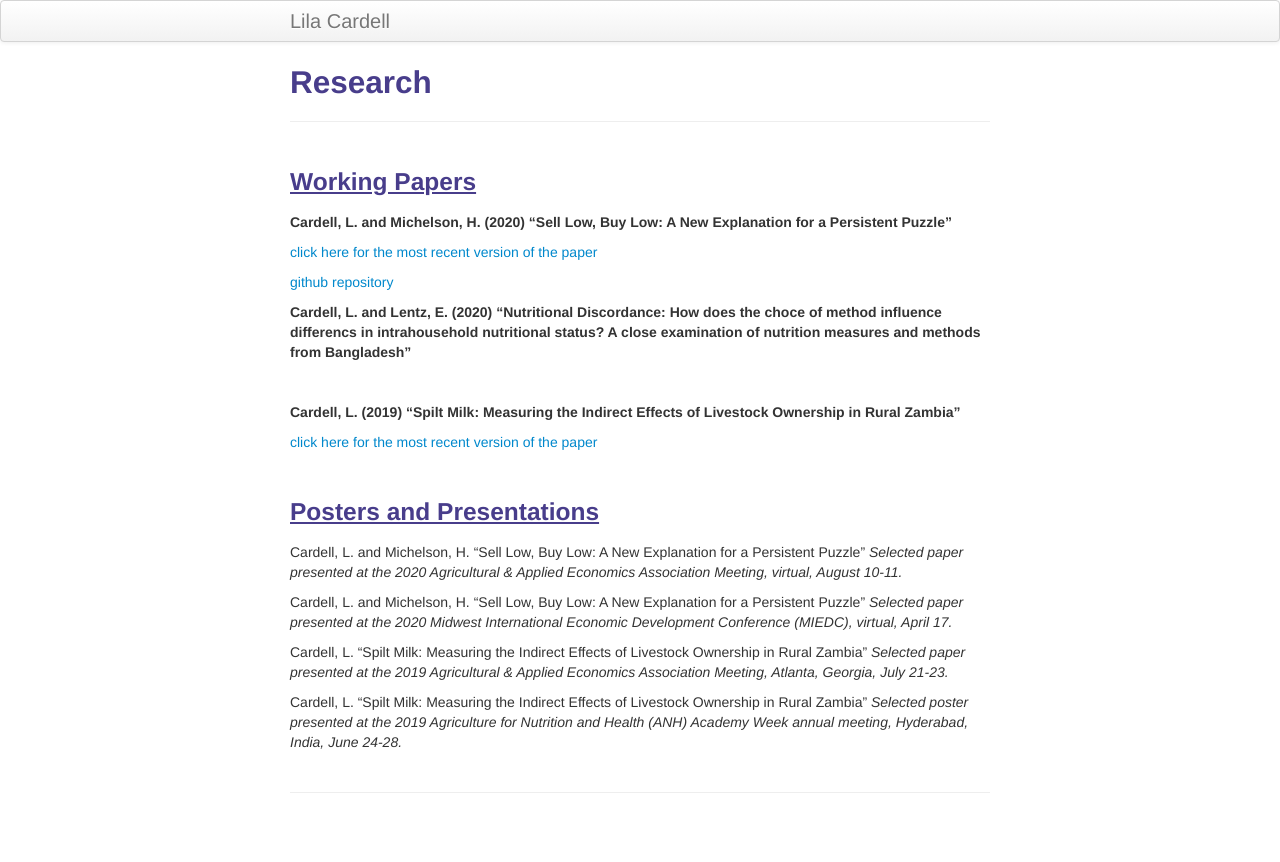
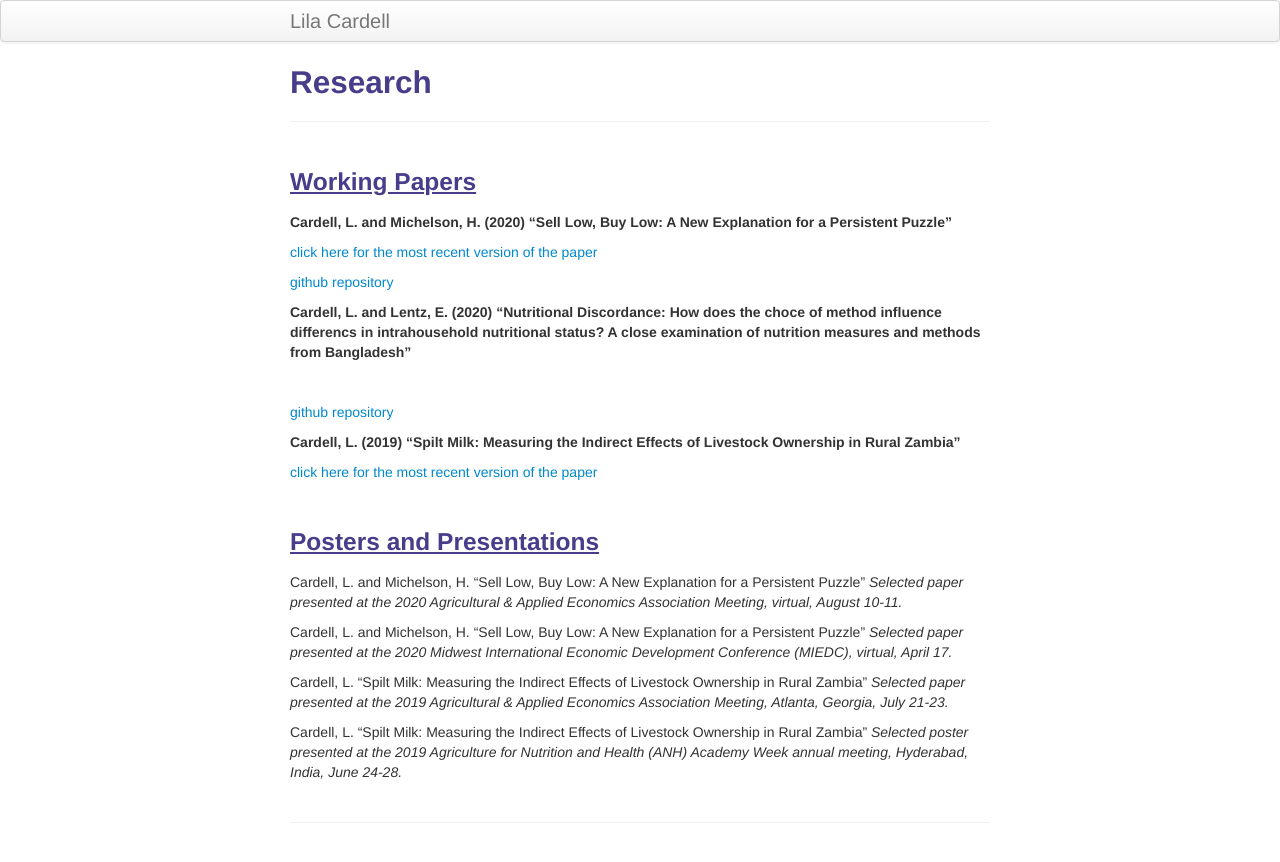
Before and after one commit to lilacardell/lilacardell.github.io, a Jekyll site: the page built from pages/research.md, in a window 1280 px wide. Shown: the top 862 px of the page. Built offline with Jekyll 4.4.1, drawn with Linux system fonts in a browser that asks for light colours.

Commit message:
Update research.md

```diff
--- a/pages/research.md
+++ b/pages/research.md
@@ -18,6 +18,10 @@ description: Lila Cardell's research
 <!--*In this paper.
 [click here for the most recent version of the paper]({{ BASE_PATH}}/pages/working_papers/CARDELL_Spilt Milk (2019).pdf)*-->
 <br>
+
+ <a href="https://github.com/lilacardell/BIHS_Project">github repository</a>
+<br>
+
 
 ##### Cardell, L. (2019) "Spilt Milk: Measuring the Indirect Effects of Livestock Ownership in Rural Zambia"
 <!--*In this paper.*-->
```
